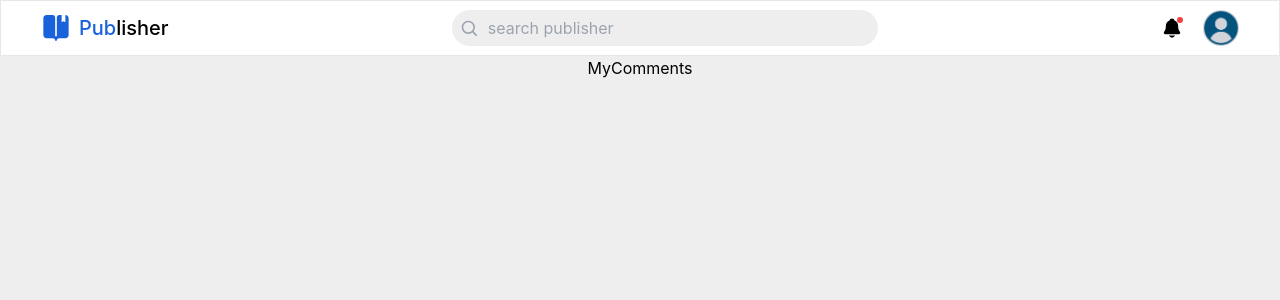
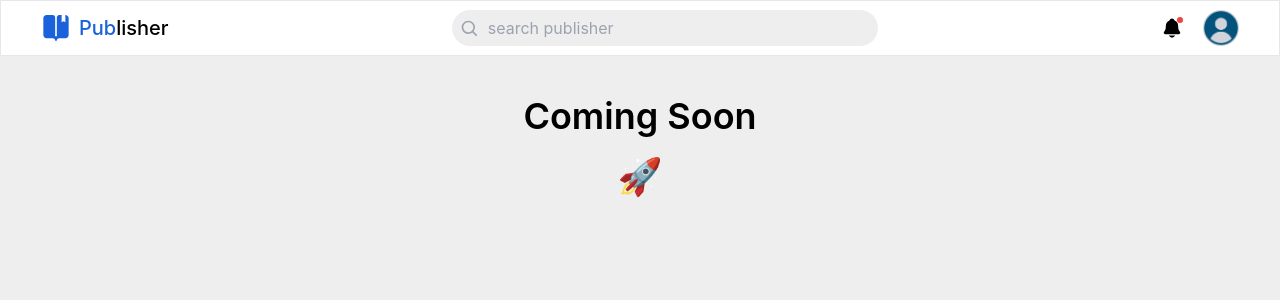
Before and after one commit to Michaeloye/publisher, a React (Vite) app: page /#/my-comments in a window 1280 px wide. Shown: the top 300 px of the page. Built offline with nearby package versions, Linux system fonts and the light colour scheme.

Commit message:
Add "Coming Soon"

```diff
--- a/src/pages/Explore.jsx
+++ b/src/pages/Explore.jsx
@@ -1,7 +1,12 @@
 import React from "react";
 
 function Explore() {
-  return <div>Explore</div>;
+  return (
+    <div className="flex flex-col mt-10 items-center justify-center text-2xl md:text-4xl font-semibold gap-5">
+      <h1>Coming Soon</h1>
+      <p>🚀</p>
+    </div>
+  );
 }
 
 export default Explore;
--- a/src/pages/MyComments.jsx
+++ b/src/pages/MyComments.jsx
@@ -1,7 +1,12 @@
 import React from "react";
 
 function MyComments() {
-  return <div>MyComments</div>;
+  return (
+    <div className="flex flex-col mt-10 items-center justify-center text-2xl md:text-4xl font-semibold gap-5">
+      <h1>Coming Soon</h1>
+      <p>🚀</p>
+    </div>
+  );
 }
 
 export default MyComments;
--- a/src/pages/Topics.jsx
+++ b/src/pages/Topics.jsx
@@ -1,7 +1,12 @@
 import React from "react";
 
 function Topics() {
-  return <div>Topics</div>;
+  return (
+    <div className="flex flex-col mt-10 items-center justify-center text-2xl md:text-4xl font-semibold gap-5">
+      <h1>Coming Soon</h1>
+      <p>🚀</p>
+    </div>
+  );
 }
 
 export default Topics;
```
